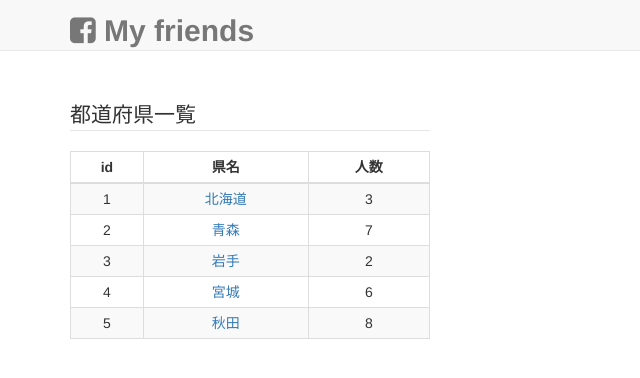
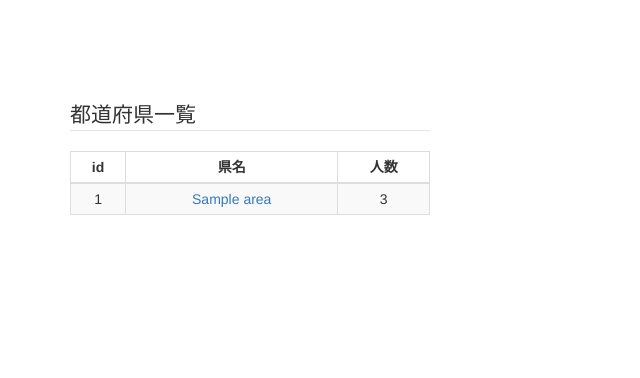
Before and after one commit to shinya-nexseed/myfriends, a PHP site: page / in a window 1280 px wide. Shown: the top 378 px of the page, without its empty margins (0-640 px from the left). Run offline with PHP 8.4, Linux system fonts and the light colour scheme; tables that the repository leaves empty or names only in its code hold one stand-in row (values such as "Sample post"); some libraries are stand-ins or nearby versions.

Commit message:
add show.php

```diff
--- a/index.php
+++ b/index.php
@@ -5,6 +5,36 @@
 
     $dbh = new PDO(PDO_DSN,DB_USERNAME,DB_PASSWORD);
     $dbh->query('SET NAMES utf8');
+
+    $sql = 'SELECT * FROM areas';
+    $stmt = $dbh->prepare($sql);
+    $stmt->execute();
+
+    // 取得データを格納するための配列を用意
+    $areas = array();
+
+    while(1) {
+        // データを取得
+        $rec = $stmt->fetch(PDO::FETCH_ASSOC);
+        if ($rec == false) {
+            break;
+        }
+
+        // データを用意しておいた配列に格納
+        $areas[] = $rec;
+    }
+
+    // var_dump($areas);
+    // var_dump($areas[0]);
+    // echo '<br>';
+    // var_dump($areas[0]['area_name']);
+
+    // foreach文の一回目の繰り返しの時
+    // $areas[0] == $area
+    // foreach ($areas as $area) {
+    //     echo $area['area_name'];
+    //     echo '<br>';
+    // }
 
  ?>
 
@@ -38,27 +68,7 @@
      <![endif]-->
    </head>
    <body>
-   <nav class="navbar navbar-default navbar-fixed-top">
-       <div class="container">
-           <!-- Brand and toggle get grouped for better mobile display -->
-           <div class="navbar-header page-scroll">
-               <button type="button" class="navbar-toggle" data-toggle="collapse" data-target="#bs-example-navbar-collapse-1">
-                   <span class="sr-only">Toggle navigation</span>
-                   <span class="icon-bar"></span>
-                   <span class="icon-bar"></span>
-                   <span class="icon-bar"></span>
-               </button>
-               <a class="navbar-brand" href="index.html"><span class="strong-title"><i class="fa fa-facebook-square"></i> My friends</span></a>
-           </div>
-           <!-- Collect the nav links, forms, and other content for toggling -->
-           <div class="collapse navbar-collapse" id="bs-example-navbar-collapse-1">
-               <ul class="nav navbar-nav navbar-right">
-               </ul>
-           </div>
-           <!-- /.navbar-collapse -->
-       </div>
-       <!-- /.container-fluid -->
-   </nav>
+
 
    <div class="container">
      <div class="row">
@@ -74,31 +84,13 @@
            </thead>
            <tbody>
              <!-- id, 県名を表示 -->
-             <tr>
-               <td><div class="text-center">1</div></td>
-               <td><div class="text-center"><a href="show.html">北海道</a></div></td>
-               <td><div class="text-center">3</div></td>
-             </tr>
-             <tr>
-               <td><div class="text-center">2</div></td>
-               <td><div class="text-center"><a href="show.html">青森</a></div></td>
-               <td><div class="text-center">7</div></td>
-             </tr>
-             <tr>
-               <td><div class="text-center">3</div></td>
-               <td><div class="text-center"><a href="show.html">岩手</a></div></td>
-               <td><div class="text-center">2</div></td>
-             </tr>
-             <tr>
-               <td><div class="text-center">4</div></td>
-               <td><div class="text-center"><a href="show.html">宮城</a></div></td>
-               <td><div class="text-center">6</div></td>
-             </tr>
-             <tr>
-               <td><div class="text-center">5</div></td>
-               <td><div class="text-center"><a href="show.html">秋田</a></div></td>
-               <td><div class="text-center">8</div></td>
-             </tr>
+             <?php foreach ($areas as $area) { ?>
+                 <tr>
+                   <td><div class="text-center"><?php echo $area['area_id']; ?></div></td>
+                   <td><div class="text-center"><a href="show.php?area_id=<?php echo $area['area_id']; ?>"><?php echo $area['area_name']; ?></a></div></td>
+                   <td><div class="text-center">3</div></td>
+                 </tr>
+             <?php } ?>
            </tbody>
          </table>
        </div>
```
Also changed, not shown: friends.sql (added, +60 -0 lines), show.php (added, +100 -0 lines).
